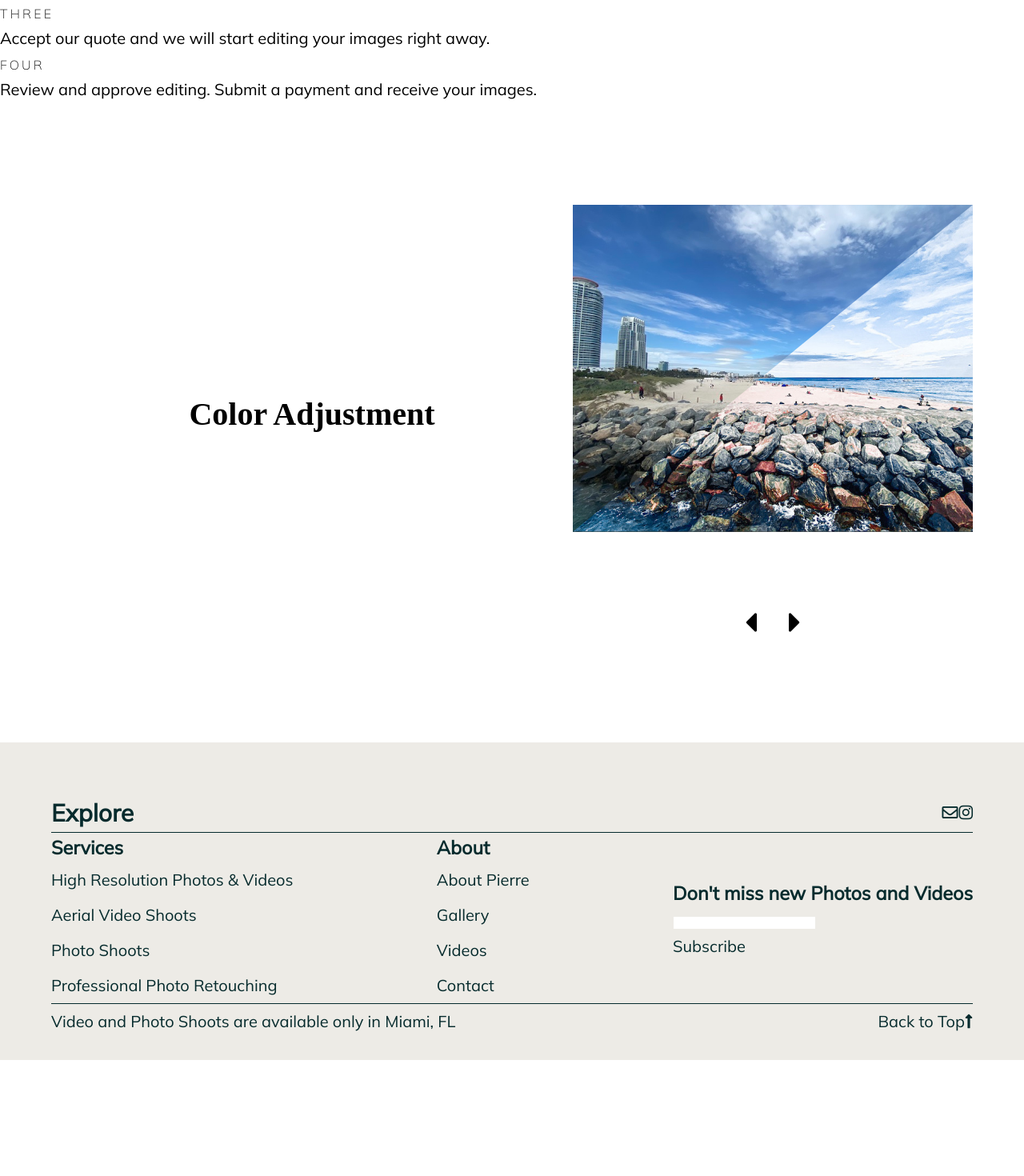
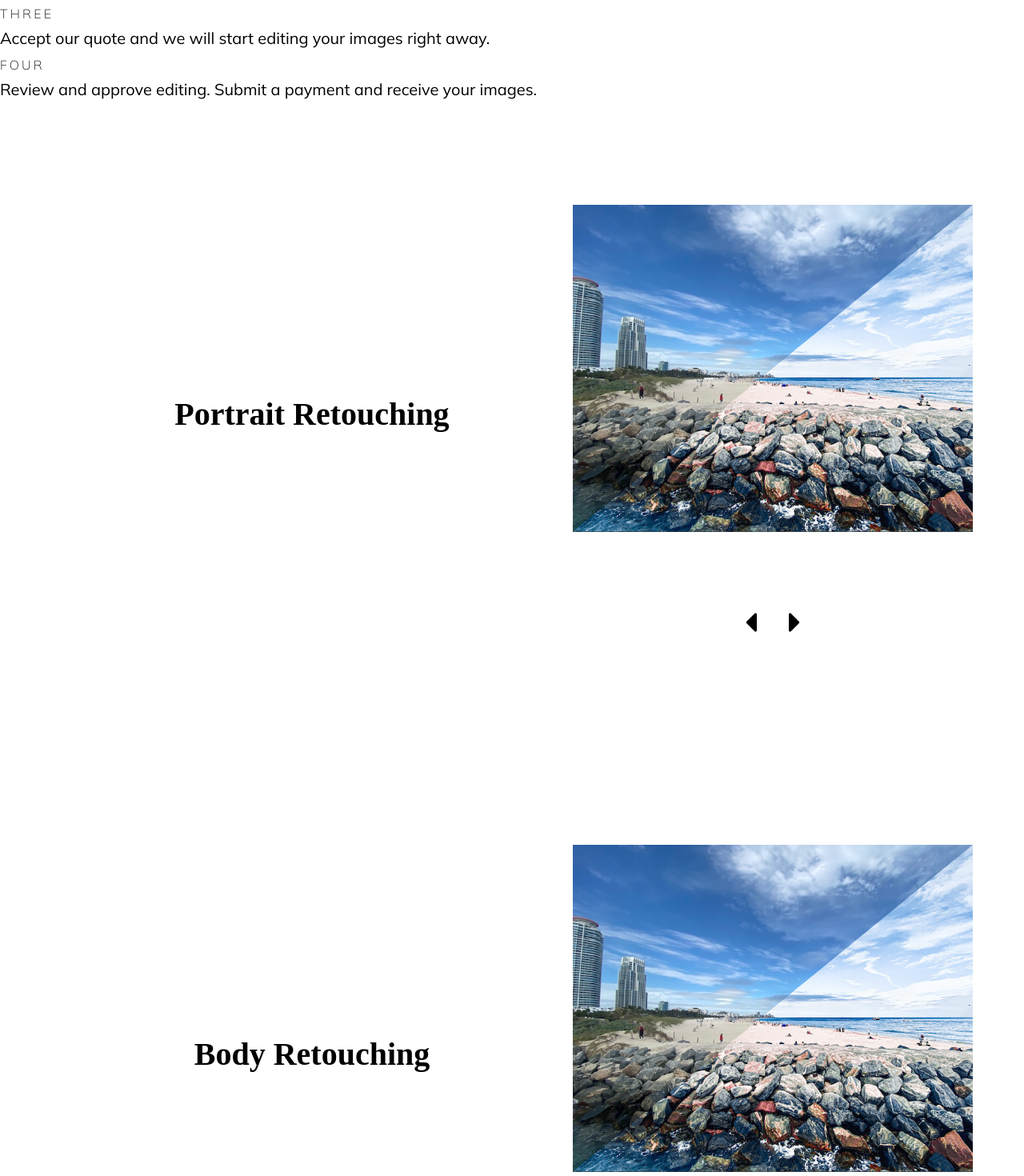
Before and after one commit to kristinadurant/react-aerial-photography, a React (Create React App) app: page /professional-photo-editing in a window 1280 px wide. Shown: the part 940-2410 px from the top of the page at 80% size. Before the commit the page ends 2265 px from the top, so only its background shows below. Built offline with nearby package versions, Linux system fonts and the light colour scheme; no server answers; the database is empty; a web font is replaced by a local one.

Commit message:
added services list

```diff
--- a/src/components/pagePhotoEditing/ColorAdjustment.jsx
+++ b/src/components/pagePhotoEditing/ColorAdjustment.jsx
@@ -1,22 +1,22 @@
 import React from 'react';
 import BeforeAfter from './BeforeAfter';
-const before = {
-    img: require('../../assets/images/before.jpg').default,
-    description: 'Before'
-};
-const after = {
-    img: require('../../assets/images/after.jpg').default,
-    description: 'After'
-}
+import {services} from './Services';
 
 const ColorAdjustment = () => {
     return (
-        <section className='inner flex-justify full-screen'>
-            <div className='text'>
-                <h2 className='font1'>Color Adjustment</h2>
-            </div>
-            <BeforeAfter before={before} after={after} />
-        </section>
+        <>
+        {services.map(section => {
+            return (
+                <section key={section.title} className='inner flex-justify full-screen'>
+                    <div className='text'>
+                        <h2 className='font1'>{section.title}</h2>
+                    </div>
+                    <BeforeAfter before={section.before} after={section.after} />
+                </section>
+            )
+        })}
+
+        </>
     )
 }
 
--- /dev/null
+++ b/src/components/pagePhotoEditing/Services.jsx
@@ -0,0 +1,28 @@
+function pathTo(img) { return require(`../../assets/images/photoEditing/${img}`).default };
+
+export const services = [
+    {
+        title: 'Portrait Retouching',
+        services: ['Color adjustment', 'Skin smoothing', 'Makeup enhancement' ],
+        before: { img: pathTo('before.jpg'), title: 'before'},
+        after: { img: pathTo('after.jpg'), title: 'before'}
+    },
+    {
+        title: 'Body Retouching',
+        services: ['Color adjustment', 'Celulite removal', 'Body shape editing', 'Unwanted props removal'],
+        before: { img: pathTo('before.jpg'), title: 'before'},
+        after: { img: pathTo('after.jpg'), title: 'before'}
+    },
+    {
+        title: 'Background Manipulation',
+        services: ['Background removal', 'Photomontage', 'Applying special effects'],
+        before: { img: pathTo('before.jpg'), title: 'before'},
+        after: { img: pathTo('after.jpg'), title: 'before'}
+    },
+    {
+        title: 'Photo Restoration',
+        services: [''],
+        before: { img: pathTo('before.jpg'), title: 'before'},
+        after: { img: pathTo('after.jpg'), title: 'before'}
+    }
+]
```
Also changed, not shown: src/assets/images/photoEditing/after.jpg (added), src/assets/images/photoEditing/before.jpg (added).
